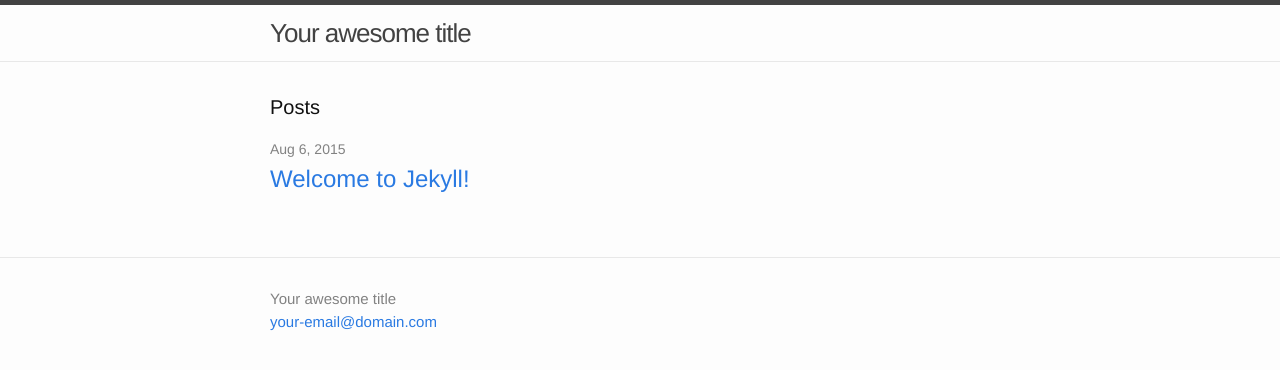
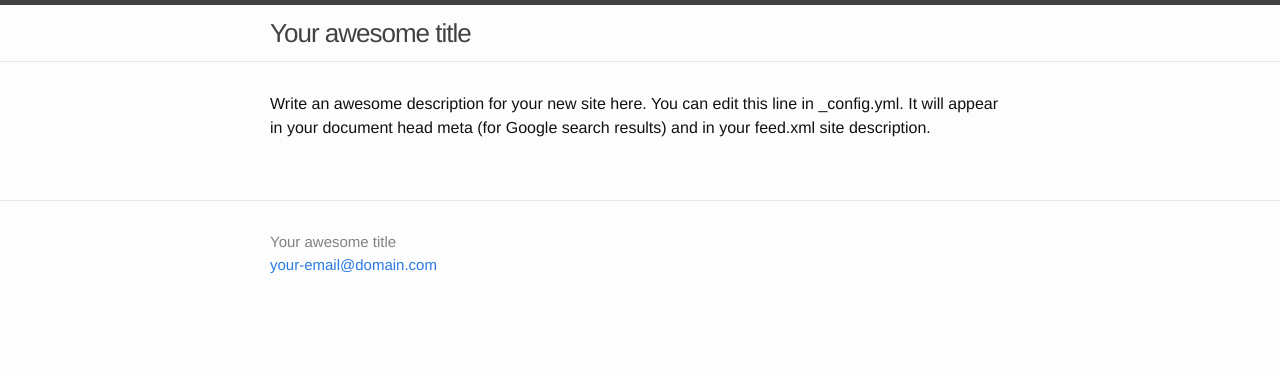
Before and after one commit to wayofthinking/wayofthinking.github.io, a Jekyll site: the page built from index.html, in a window 1280 px wide. Shown: the top 370 px of the page. Built offline with Jekyll 4.4.1, drawn with Linux system fonts in a browser that asks for light colours.

Commit message:
replace the list of blog posts on the index by the site description

```diff
--- a/_config.yml
+++ b/_config.yml
@@ -1,6 +1,10 @@
 # Site settings
 title: Your awesome title
 email: your-email@domain.com
+description: > # this means to ignore newlines until "baseurl:"
+  Write an awesome description for your new site here. You can edit this
+  line in _config.yml. It will appear in your document head meta (for
+  Google search results) and in your feed.xml site description.
 baseurl: "" # the subpath of your site, e.g. /blog/
 url: "http://yourdomain.com" # the base hostname & protocol for your site
 
--- a/index.html
+++ b/index.html
@@ -4,18 +4,8 @@ layout: default
 
 <div class="home">
 
-  <h1 class="page-heading">Posts</h1>
-
-  <ul class="post-list">
-    {% for post in site.posts %}
-      <li>
-        <span class="post-meta">{{ post.date | date: "%b %-d, %Y" }}</span>
-
-        <h2>
-          <a class="post-link" href="{{ post.url | prepend: site.baseurl }}">{{ post.title }}</a>
-        </h2>
-      </li>
-    {% endfor %}
-  </ul>
+  <article class="post-content">
+    <p class="text">{{ site.description }}</p>
+  </article>
 
 </div>
```
